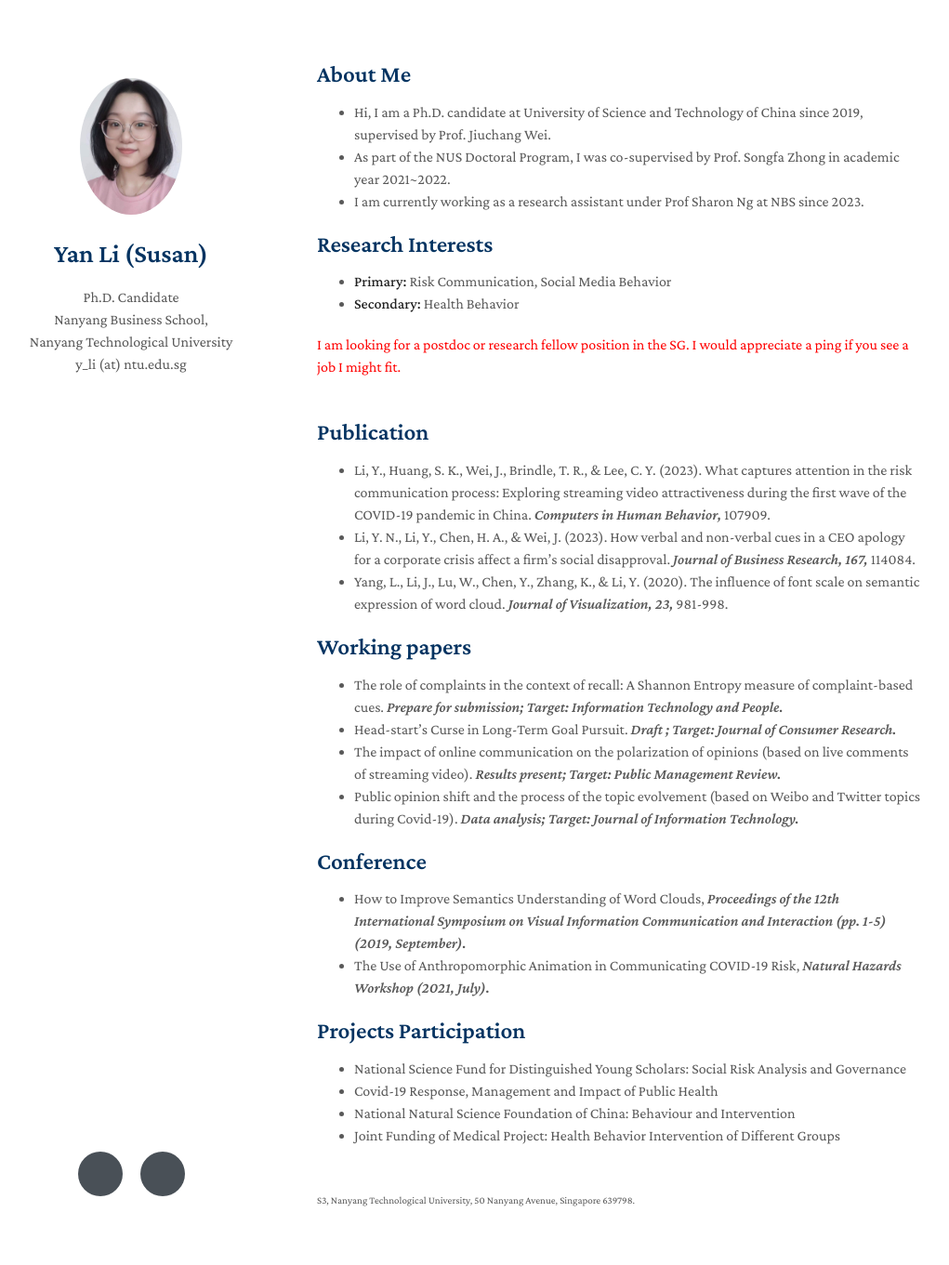
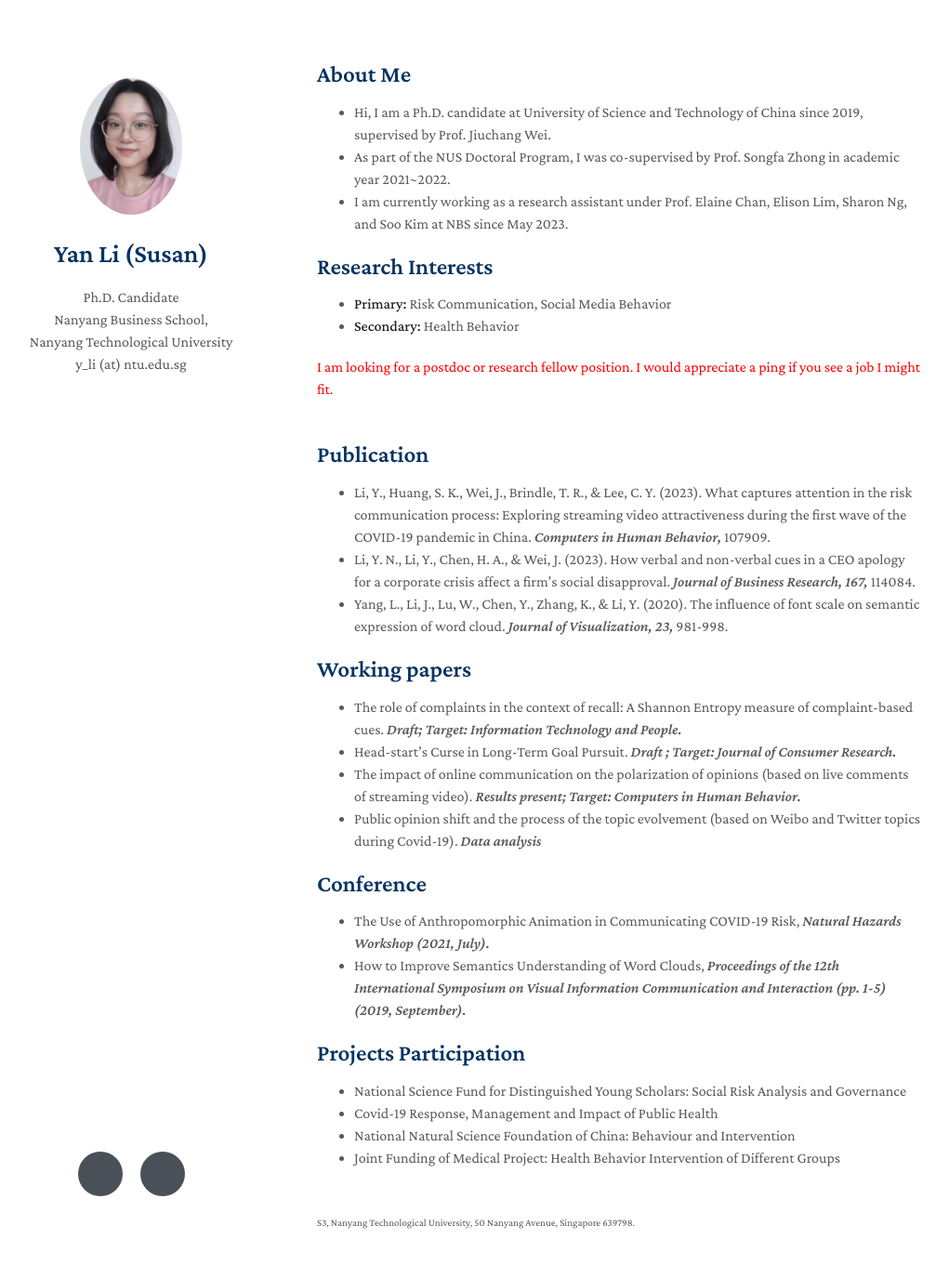
Before and after one commit to Yanli-susan/yanli-susan.github.io, a Jekyll site: the page built from index.md, in a window 1280 px wide and 1396 px high. Shown: the top 1361 px of the window at 93% size, without its empty margins (129-1150 px from the left). Built offline with Jekyll 4.4.1, drawn with Linux system fonts in a browser that asks for light colours; nearby versions of some CDN libraries; a style sheet for code colours, icons or effects is not loaded; our own code applies the rules of GitHub Pages for plain Markdown files.

Commit message:
Update index.md

```diff
--- a/index.md
+++ b/index.md
@@ -6,14 +6,14 @@ layout: homepage
 
 - Hi, I am a Ph.D. candidate at University of Science and Technology of China since 2019, supervised by Prof. Jiuchang Wei.
 - As part of the NUS Doctoral Program, I was co-supervised by Prof. Songfa Zhong in academic year 2021~2022.
-- I am currently working as a research assistant under Prof Sharon Ng at NBS since 2023.
+- I am currently working as a research assistant under Prof. Elaine Chan, Elison Lim, Sharon Ng, and Soo Kim at NBS since May 2023.
 
 ## Research Interests
 
 - **Primary:** Risk Communication, Social Media Behavior
 - **Secondary:** Health Behavior
 
-<font color=red> I am looking for a postdoc or research fellow position in the SG. I would appreciate a ping if you see a job I might fit. </font>
+<font color=red> I am looking for a postdoc or research fellow position. I would appreciate a ping if you see a job I might fit. </font>
 <br/>
 
 ## Publication
@@ -25,17 +25,16 @@ layout: homepage
 
 ## Working papers
 
-- The role of complaints in the context of recall: A Shannon Entropy measure of complaint-based cues. *Prepare for submission; Target: Information Technology and People.*
+- The role of complaints in the context of recall: A Shannon Entropy measure of complaint-based cues. *Draft; Target: Information Technology and People.*
 - Head-start’s Curse in Long-Term Goal Pursuit. *Draft ; Target: Journal of Consumer Research.*
-- The impact of online communication on the polarization of opinions (based on live comments of streaming video). *Results present; Target: Public Management Review.*
-- Public opinion shift and the process of the topic evolvement (based on Weibo and Twitter topics during Covid-19). *Data analysis; Target: Journal of Information Technology.*
+- The impact of online communication on the polarization of opinions (based on live comments of streaming video). *Results present; Target: Computers in Human Behavior.*
+- Public opinion shift and the process of the topic evolvement (based on Weibo and Twitter topics during Covid-19). *Data analysis*
 
 
 ## Conference
 
+- The Use of Anthropomorphic Animation in Communicating COVID-19 Risk, *Natural Hazards Workshop (2021, July).*
 - How to Improve Semantics Understanding of Word Clouds, *Proceedings of the 12th International Symposium on Visual Information Communication and Interaction (pp. 1-5) (2019, September).*
-- The Use of Anthropomorphic Animation in Communicating COVID-19 Risk, *Natural Hazards Workshop (2021, July).*
-
 
 ## Projects Participation
 
```
